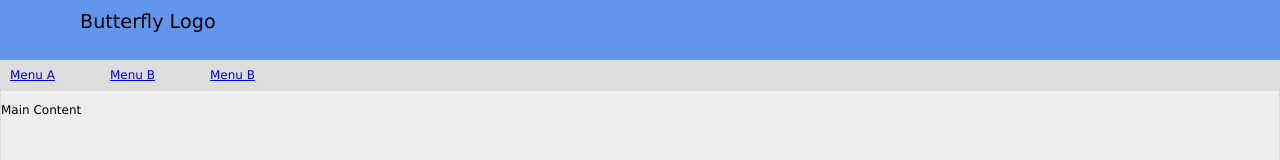
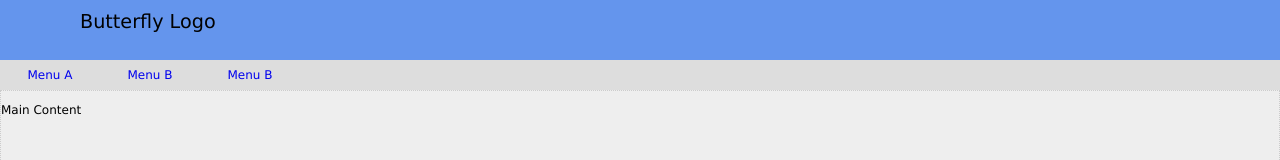
Before and after one commit to ThomStilwill/seed, a website built with webpack: page src/index.html in a window 1280 px wide. Shown: the top 160 px of the page. Built offline with nearby package versions, Linux system fonts and the light colour scheme; files whose address does not match are found by name.

Commit message:
menu style

```diff
--- a/src/styles/nav.scss
+++ b/src/styles/nav.scss
@@ -4,21 +4,22 @@
     list-style-type: none;
     margin: 0;
     padding: 0;
-
+    overflow: hidden;
     font-size: 1.2rem;
 
     li{
         display: inline-block;
-        width: 80px;
-        line-height: 30px;
-        padding: 0 10px;
+        a{
+            display: inline-block;
+            width: 80px;
+            line-height: 30px;
+            padding: 0 10px;
+            text-decoration: none;
+            text-align: center;
+        }
 
         a:hover{
-            width: 100%;
-            height: 100%;
-
             background-color: gray;
-
         }
     }
 }
```
